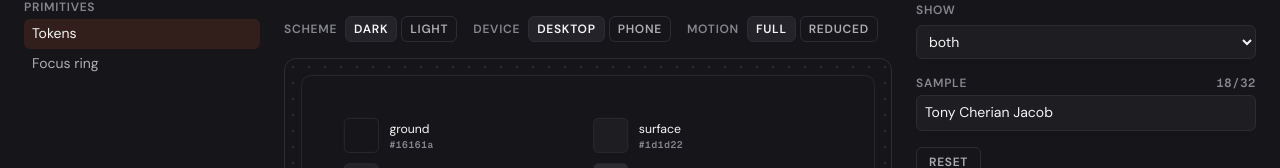
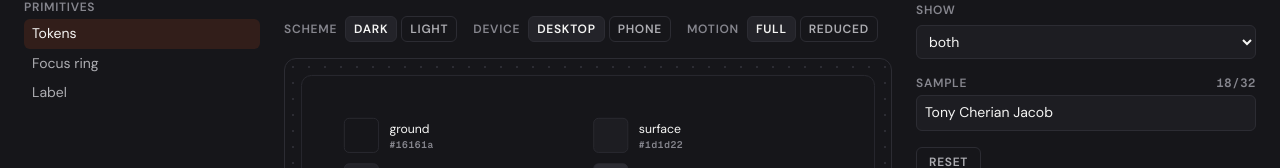
Before and after one commit to TonyCJ7/portfolio, a Next.js app: page /workshop/tokens in a window 1280 px wide. Shown: the part 130-298 px from the top of the page. Built offline with nearby package versions, Linux system fonts and the light colour scheme.

Commit message:
feat: add label component

```diff
--- a/src/app/workshop/entries.ts
+++ b/src/app/workshop/entries.ts
@@ -1,8 +1,9 @@
 import type { WorkshopEntry } from "@/types/workshop";
 import { entry as tokens } from "./tokens.workshop";
 import { entry as focusRing } from "./focus-ring.workshop";
+import { entry as label } from "@/components/Label/Label.workshop";
 
-export const entries: WorkshopEntry[] = [tokens, focusRing];
+export const entries: WorkshopEntry[] = [tokens, focusRing, label];
 
 export function findEntry(id: string): WorkshopEntry | undefined {
   return entries.find((entry) => entry.id === id);
--- /dev/null
+++ b/src/components/Label/Label.tsx
@@ -0,0 +1,45 @@
+import type { ReactNode } from "react";
+
+type LabelBaseProps = {
+  tone?: "muted" | "active" | "accent";
+  size?: 12 | 11;
+  className?: string;
+  children: ReactNode;
+};
+
+type LabelProps = LabelBaseProps
+  & (
+    | { as?: "span" }
+    | { as: "time"; dateTime: string }
+    | { as: "a"; href: string }
+  );
+
+const TONE_CLASS = {
+  muted: "text-fg-muted",
+  active: "text-fg",
+  accent: "text-accent-text",
+};
+
+export default function Label(props: LabelProps) {
+  const { tone = "muted", size = 12, className = "", children } = props;
+  const sizeClass = size === 11 ? "text-label-sm" : "text-label";
+  const classes = `font-mono uppercase ${sizeClass} ${TONE_CLASS[tone]} ${className}`.trim();
+
+  if (props.as === "time") {
+    return (
+      <time dateTime={props.dateTime} className={classes}>
+        {children}
+      </time>
+    );
+  }
+
+  if (props.as === "a") {
+    return (
+      <a href={props.href} className={`${classes} rounded-xs`}>
+        {children}
+      </a>
+    );
+  }
+
+  return <span className={classes}>{children}</span>;
+}
--- /dev/null
+++ b/src/components/Label/Label.workshop.tsx
@@ -0,0 +1,73 @@
+import { defineEntry, jsx, select, text } from "@/app/workshop/controls";
+import Label from "./Label";
+
+export const entry = defineEntry({
+  id: "label",
+  name: "Label",
+  stage: 1,
+  center: true,
+  lede: "The small mono caption used for section names, dates, places and the nav. Uppercase comes from CSS, so the text stays readable to screen readers.",
+  controls: {
+    tone: select("Tone", ["muted", "active", "accent"], "muted"),
+    size: select("Size", ["12", "11"], "12"),
+    as: select("Element", ["span", "time", "a"], "span"),
+    text: text("Text", "Experience", 24),
+  },
+  spec: {
+    folder: "src/components/Label/",
+    props: [
+      "tone: muted | active | accent (default muted)",
+      "size: 12 | 11 (default 12; 11 is the place line)",
+      "as: span | time | a (time needs dateTime, a needs href)",
+      "className, children",
+    ],
+    tokens: [
+      "Geist Mono 600, 0.06em tracking, uppercase via CSS",
+      "text-label 12 px / text-label-sm 11 px",
+      "Muted, Text or Tangerine Text",
+    ],
+    motion: ["Colour 150 ms when used in NavLink"],
+    a11y: [
+      "Uppercase by text-transform, never typed",
+      "Dates in a time element with datetime",
+    ],
+  },
+  render: (args) => {
+    const size = args.size === "11" ? 11 : 12;
+    const tone = args.tone as "muted" | "active" | "accent";
+
+    if (args.as === "time") {
+      return (
+        <Label as="time" dateTime="2026-01" tone={tone} size={size}>
+          {args.text}
+        </Label>
+      );
+    }
+
+    if (args.as === "a") {
+      return (
+        <Label as="a" href="#" tone={tone} size={size}>
+          {args.text}
+        </Label>
+      );
+    }
+
+    return (
+      <Label tone={tone} size={size}>
+        {args.text}
+      </Label>
+    );
+  },
+  usage: (args) =>
+    jsx(
+      "Label",
+      {
+        tone: args.tone === "muted" ? undefined : args.tone,
+        size: args.size === "12" ? undefined : args.size,
+        as: args.as === "span" ? undefined : args.as,
+        dateTime: args.as === "time" ? "2026-01" : undefined,
+        href: args.as === "a" ? "#experience" : undefined,
+      },
+      args.text,
+    ),
+});
```
Also changed, not shown: 3 other files (tests, documents, lock files or other folders).
